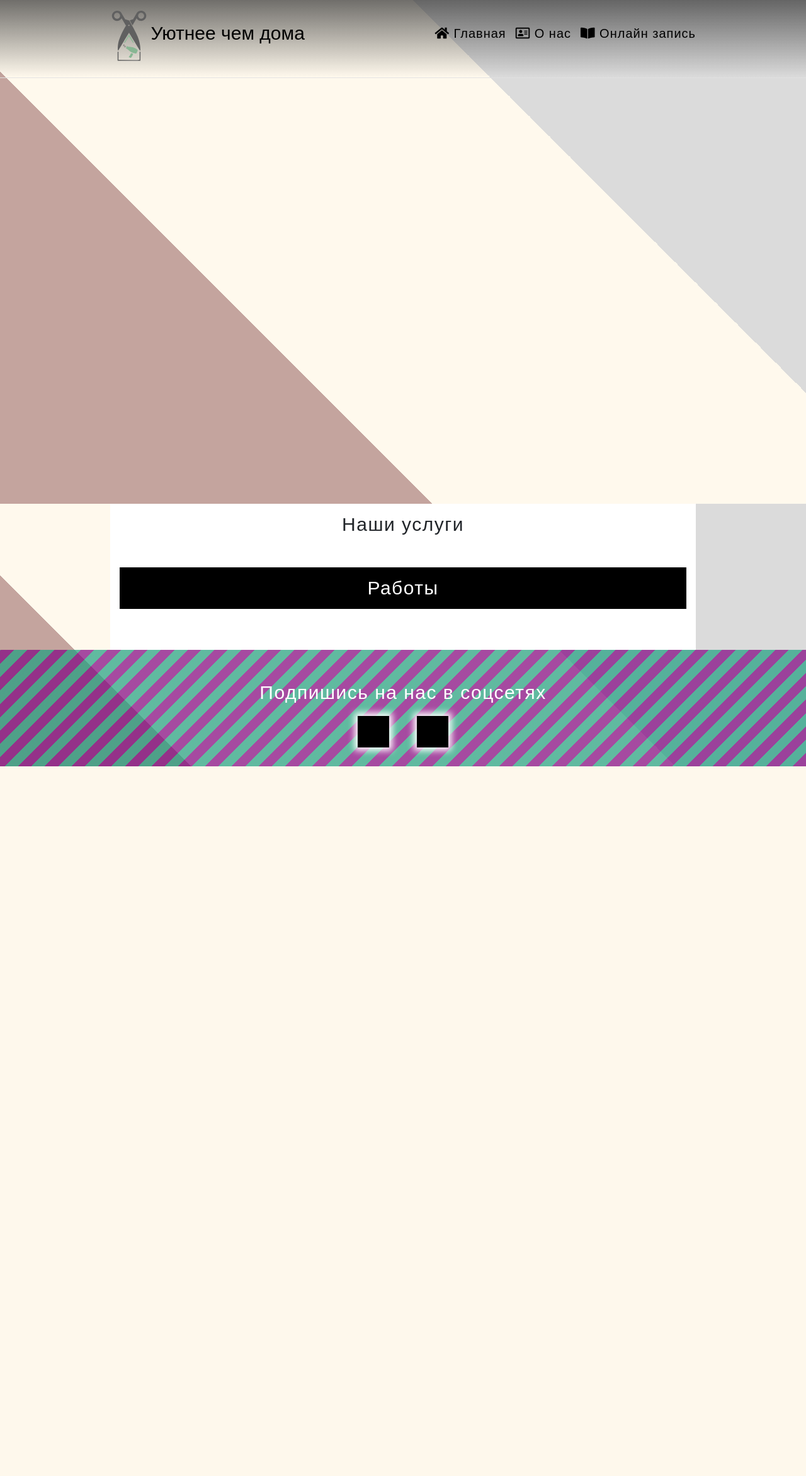
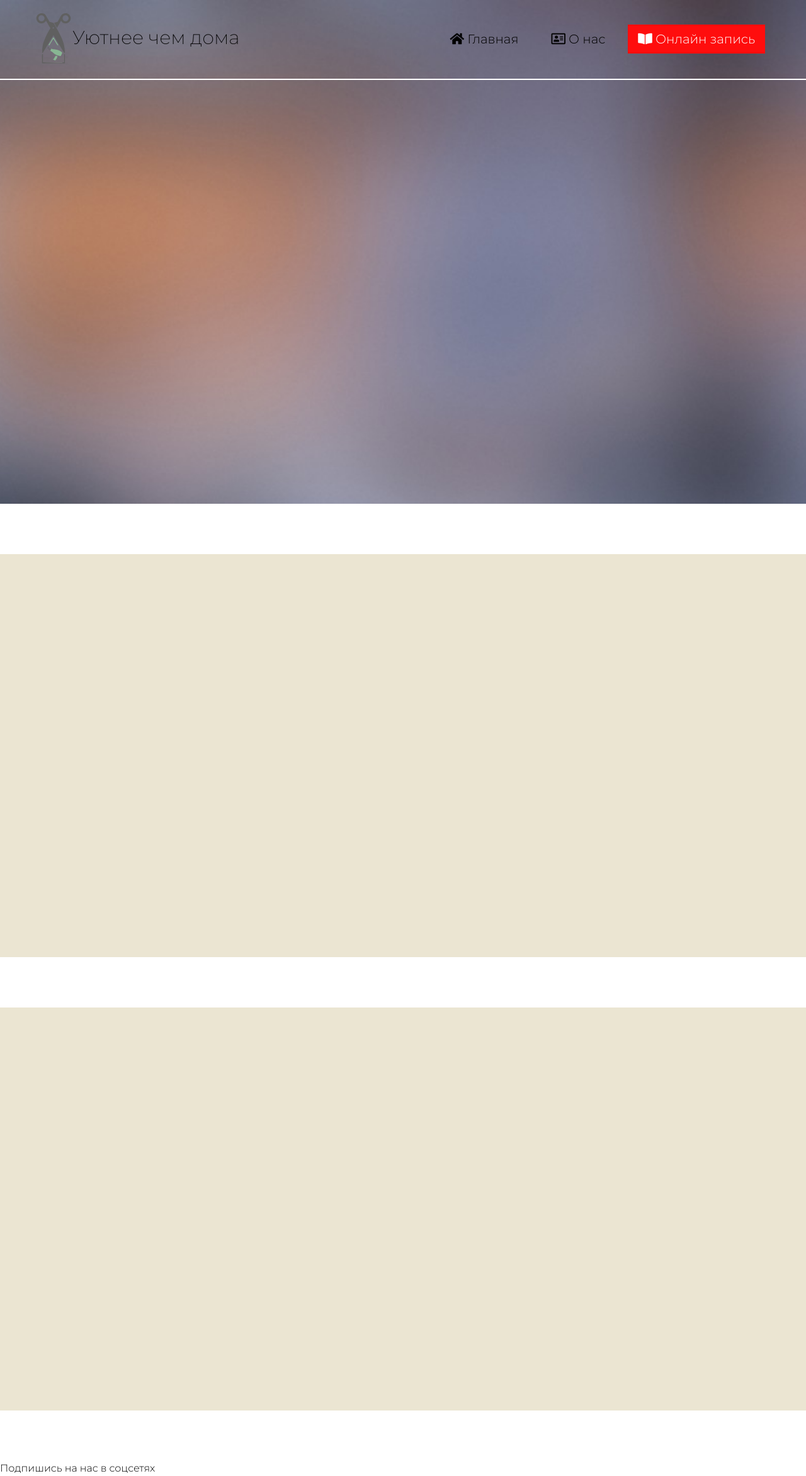
Before and after one commit to Kostya2702/HouseStrizhki, a Django app: page /about in a window 1280 px wide. Shown: the whole page at 63% size. Before the commit the page ends 1217 px from the top, so only its background shows below. Run offline with Django 3.2, Linux system fonts and the light colour scheme; some libraries are stand-ins or nearby versions.

Commit message:
New logic for title
All 'titles' will saved in one model for ease remaining

```diff
--- a/firstsite/mainapp/forms.py
+++ b/firstsite/mainapp/forms.py
@@ -4,13 +4,13 @@ from django.forms import ModelForm, TextInput, Textarea
 class ServicesForm(ModelForm):
     class Meta:
         model = Services
-        fields = ["title", "service"]
+        fields = ["titlePr", "price"]
         widgets = {
-            "title": TextInput(attrs={
+            "titlePr": TextInput(attrs={
                 "class": "form-control",
                 'placeholder': "Введите название"
             }),
-            "service": Textarea(attrs={
+            "price": Textarea(attrs={
                 "class": "form-control",
                 'placeholder': "Введите описание"
             }),
--- a/firstsite/mainapp/static/mainapp/css/style.css
+++ b/firstsite/mainapp/static/mainapp/css/style.css
@@ -1,161 +1,183 @@
 
-/* Стиль фона */
+
 body {
-    height: 1px;
-    background: linear-gradient(45deg, #c4a49e 33%, #FFF9ED 33%, #FFF9ED 70%, #DBDBDB 70%);
-    background-attachment: fixed;
-    background-size: contain;
-    background-position: center;
-    background-repeat: no-repeat;
-}
-/* Стиль шапки */
-header {
-    position: absolute;
-	left: 0;
-	top: 0;
-	width: 100%;
-	height: 124px;
-	background: -moz-linear-gradient(top, rgba(51, 51, 51, 0.7) 0%, rgba(51, 51, 51, 0) 100%);
-	background: -webkit-linear-gradient(top, rgba(51, 51, 51, 0.7) 0%, rgba(51, 51, 51, 0) 100%);
-	background: linear-gradient(to bottom, rgba(51, 51, 51, 0.7) 0%, rgba(51, 51, 51, 0) 100%);
-	filter: progid:DXImageTransform.Microsoft.gradient(startColorstr='#b3333333', endColorstr='#00333333', GradientType=0);
-	border-bottom: 1px #ffffff solid;
-	border-bottom: 1px rgba(255, 255, 255, 0.8) solid;
-	z-index: 3;
-}
-/* Стиль логотипа */
-header img {
-    width: 60px;
-    height: auto;
-}
-/* Стиль девиза */
-.logo {
-    font-size: 30px;
-    font-family: sans-serif;
-    color: rgb(0, 0, 0);
-    top: 10px;
-}
-/* Стиль навигации */
-header ul li{
-    display: block;
-    font-family: sans-serif;
-    letter-spacing: 0.05em;
-    margin: 0 0 0 15px;
-    list-style: none;
-	font-size: 20px;
-    color: rgb(0, 0, 0);
-    transition: transform .1s ease;
-}
-/* Анимация навигации */
-header ul li:hover, header ul a:hover{
-    color: rgb(139, 130, 75);
-    text-decoration: none;
-    transform: scale(1.05);
+    margin: 0;
+    font-family: 'Montserrat', sans-serif;
+    color: black;
+    line-height: 1.5;
 
 }
-/* Отступы для шапки и контента */
-.indent {
-    width: 100%;
-	min-width: 320px;
-	max-width: 930px;
-	margin: 0 auto;
-    position: relative;
-}
-/* Отступ от шапки */
-.main-content {
-    background: #ffffff;
-    position: relative;
-    margin-top: 100vh;
-}
-/* Расположение кнопок навигации в пространстве шапки */
-.link-box {
-    position: absolute;
-    top: 22px;
-    right: 0;
-    padding: 0;
+
+*,
+*:before,
+*:after {
+    box-sizing: border-box;
 }
 
-/* Область записи о сайте */
-.notesBox {
-    font-family: 'Giorgio Sans Bold', sans-serif;
-    letter-spacing: 0.03em;
-    font-size: 20px;
-    line-height: 28px;
+h1, h2, h3, h4, h5, h6 {
+    margin: 0;
 }
 
-/* Стиль шрифта о сайте */
-.notes {
-    letter-spacing: 0.05em;
-    padding: 40px 40px 40px;
+.title-section {
+    margin-bottom: 50px;
+    padding-bottom: 10px;
+    border-bottom: #FF0D0D 2px solid;
+}
+
+/* Container */
+.container {
+    width: 100%;
+    max-width: 1200px;
+    margin: 0 auto;
+}
+
+/* Intro */
+.intro {
+    width: 100%;
+    height: 100vh;
+
+    background: url('Font.jpg') center no-repeat;
+    background-position: center;
+    background-attachment: fixed;
+    background-size: cover;
+}
+
+.intro-in {
+    display: flex;
+    justify-content: center;
+    width: 100%;
+    max-width: 1050px;
+    padding-top: 85vh;
+}
+
+.address {
+    font-size: 24px;
+    margin-right: 30px;
+    color: white;
+    border-bottom: white 2px solid;
     position: relative;
 }
 
-/* Стиль заголовков */
-.style-h1 {
-    letter-spacing: 0.05em;
-    text-align: center;
-    font-size: 30px;
-    font-family: sans-serif;
+.address:nth-child(2) {
+    margin-right: 0;
 }
 
-.container {
-    padding: 15px;
+.address:before {
+    content: '';
+    background-color: #FF0D0D;
+    width: 20%;
+    height: 2px;
+    display: block;
+
+    position: absolute;
+    top: 100%;
 }
 
-.im12 {
-    background-attachment: fixed;
-    background-size: contain;
-    background-position: center;
-    background-repeat: no-repeat;
+/* Header */
+
+.header {
+    border-bottom: white solid;
+    border-width: 2px;
+    padding: 20px 0;
+    width: 100%;
+    position: absolute;
+    top: 0;
+    left: 0;
+    right: 0;
 }
 
-.one-level-img {
-    position: relative;
-    text-align: center;
+.header-in {
+    display: flex;
+    justify-content: space-between;
+    align-items: center;
 }
 
-.two-level-img {
-    min-width: 320px;
-    max-width: 930px;
-    position: relative;
+.logo {
+    font-size: 30px;
+    color: black;
+    font-weight: 200;
 }
 
 
-.samp-work {
-    background-color: black;
-    position: relative;
-    width: 100%;
-    margin: 50px 0px 50px 0px;
+.nav {
+    font-size: 20px;
 }
 
-.bot-info {
-    background: repeating-linear-gradient(-45deg, rgba(128, 0, 128, 0.7), rgba(128, 0, 128, 0.7) 15px, rgba(29, 159, 127, 0.7) 15px, rgba(29, 159, 127, 0.7) 30px);
-    text-align: center;
-    padding: 30px;
+.nav-link {
+    margin: 0 10px;
+    font-weight: 300;
+    display: inline-block;
+    vertical-align: top;
+    text-decoration: none;
+    color: black;
+
     position: relative;
+
+    transition: color .2s linear;
 }
 
-.style-h1-info {
-    padding: 15px;
+.nav-link:after {
+    content: "";
+    width: 100%;
+    height: 3px;
+    display: block;
+    background-color: rgb(255, 255, 255);
+    opacity: 0;
+
+    position: absolute;
+    top: 100%;
+    left: 0;
+    z-index: 1;
+
+    transition: opacity .2s linear;
+
+}
+
+.nav-link:hover:after {
+    opacity: 1;
+}
+
+.nav-link:hover {
     color: white;
 }
 
-.ikon-position {
-    display: inline-block;
-    vertical-align: middle;
-    box-shadow: 0px 0px 10px 5px white;
-    position: relative;
+.nav-link-write {
+    color: white;
+    background-color: #FF0D0D;
 }
 
-.style-vk {
-    margin-right: 40px;
-    background-color: rgb(0, 0, 0);
-    width: 50px;
-    height: 50px;
+.nav-link-write:hover {
+    background-color: #ff0d0d70;
 }
 
-.style-inst {
-    background-color: rgb(0, 0, 0);
-    width: 50px;
-    height: 50px;
+
+/* About */
+
+.section {
+    height: 80vh;
+    margin: 10vh auto;
+    background-color:#EBE5D2;
+    padding-top: 10vh;
 }
+
+.about-us {
+    text-align: center;
+    display: block;
+    justify-content: center;
+}
+
+
+
+.text-about {
+    font-size: 20px;
+    letter-spacing: 0.3em;
+    line-height: 30px;
+}
+
+/* Price */
+
+.price-section {
+    text-align: center;
+    display: block;
+    justify-content: center;
+}
--- a/firstsite/mainapp/templates/mainapp/base.html
+++ b/firstsite/mainapp/templates/mainapp/base.html
@@ -8,38 +8,51 @@
           content="width=device-width, user-scalable=no, initial-scale=1.0, maximum-scale=1.0, minimum-scale=1.0">
     <meta http-equiv="X-UA-Compatible" content="ie=edge">
     <title>{% block title %}{% endblock %}</title>
+    <link href="https://fonts.googleapis.com/css2?family=Montserrat:wght@100;200;300;600&display=swap" rel="stylesheet">
     <link rel="stylesheet" href="https://stackpath.bootstrapcdn.com/bootstrap/4.5.2/css/bootstrap.min.css">
     <link rel="stylesheet" href="{% static 'mainapp/css/style.css' %}">
     <link rel="stylesheet" href="https://use.fontawesome.com/releases/v5.8.2/css/all.css">
+    <link href="https://fonts.googleapis.com/css2?family=Poiret+One&display=swap" rel="stylesheet">
 </head>
 
 <body>
 
-  <header class="p-3 d-flex text-black">
-    <div class="indent">
-      <div>
-        <img src="{% static 'mainapp/img/logo.svg' %}" alt="Logo">
-        <span class="logo">Уютнее чем дома</span>
+  <header class="header">
+    <div class="container">
+      <div class="header-in">
+        <div class="logo">
+          <img src="{% static 'mainapp/img/logo.svg' %}" alt="Logo" width="60px">Уютнее чем дома
+        </div>
+          <nav class="nav">
+            <a class="nav-link" href="{% url 'home' %}"><li><i class="fas fa-home"></i> Главная</li></a>
+            <a class="nav-link" href="{% url 'about' %}"><li><i class="far fa-address-card"></i> О нас</li></a>
+            <a class="nav-link nav-link-write" href="{% url 'create' %}"><li><i class="fas fa-book-open"></i> Онлайн запись</li></a>
+          </nav>
       </div>
-      <ul class="nav me-lg-auto link-box">
-        <a href="{% url 'home' %}"><li><i class="fas fa-home"></i> Главная</li></a>
-        <a href="{% url 'about' %}"><li><i class="far fa-address-card"></i> О нас</li></a>
-        <a href="{% url 'create' %}"><li><i class="fas fa-book-open"></i> Онлайн запись</li></a>
-      </ul>
     </div>
   </header>
-    <!-- <div class="one-level-img">
-      <p>
-        <img src="{% static 'mainapp/img/Dan_Tim.jpg' %}" alt="1" width="600" height="800">
-        <img src="{% static 'mainapp/img/Dan.jpg' %}" alt="2" width="600" height="800">
-      </p>
-    </div> -->
 
-  <main class="main-content indent">
+  <div class="intro">
     <div class="container">
-      {% block content %}{% endblock %}
+      {% block intro %}{% endblock %}
     </div>
-  </main>
+  </div>
+
+  <section class="section">
+    <div class="container">
+      <div class="about-us">
+        {% block about %}{% endblock %}
+      </div>
+    </div>
+  </section>
+
+  <section class="section">
+    <div class="container">
+      <div class="price-section">
+        {% block price %}{% endblock %}
+      </div>
+    </div>
+  </section>
 
   <div class="bot-info">
     <div class="style-h1-info style-h1">Подпишись на нас в соцсетях</div>
--- a/firstsite/mainapp/templates/mainapp/index.html
+++ b/firstsite/mainapp/templates/mainapp/index.html
@@ -4,30 +4,43 @@
 {{ title }}
 {% endblock %}
 
-{% block content %}
-    <div class="notesBox">
-        {% for el in opisanie %}
-        <div class="notes">
-                <h1 class="style-h1">{{ el.titleAbout }}</h1>
-                <span>{{ el.noteAbout }}</span>
+{% block intro %}
+
+    {% for el in addresses %}
+        <div class="intro-in">
+            <div class="address">{{ el.city }}</div>
+            <div class="address">{{ el.number }}</div>
+        </div>
+    {% endfor %}
+
+{% endblock %}
+
+{% block about %}
+
+    {% for el in opisanie %}
+    <h1 class="title-section">{{ el.titleAbout }}</h1>
+        <div>
+            <span class="text-about">{{ el.noteAbout }}</span>
+        </div>
+    {% endfor %}
+
+{% endblock %}
+
+
+{% block price %}
+
+    {% for el in prices %}
+        <h1 class="title-section">{{ titlePr }}</h1>
+            <div class="text-price">
+                <h3>{{ el.name }}</h3>
+                <p>{{ el.price }}</p>
             </div>
-        {% endfor %}
-    </div>
+    {% endfor %}
+
+{% endblock %}
+
     <div>
-        <h1 class="style-h1">Наши услуги</h1>
-        {% if tasks != 0 %}
-            {% for el in tasks %}
-                <div class="alert alert-warning mt-2">
-                    <h3>{{ el.title }}</h3>
-                    <p>{{ el.service }}</p>
-                </div>
-            {% endfor %}
-        {% else %}
-                <p>Нужно заполнить все поля</p>
-        {% endif %}
-    </div>
-    <div class="samp-work">
-        <h1 class="style-h1 style-h1-info">Работы</h1>
+        <h1>Работы</h1>
         {% for el in add_photo %}
             <div>
                 <div>{{ el.photo }}</div>
@@ -35,4 +48,3 @@
             </div>
         {% endfor %}
     </div>
-{% endblock %}
--- a/firstsite/mainapp/views.py
+++ b/firstsite/mainapp/views.py
@@ -1,14 +1,22 @@
 from django.shortcuts import render, redirect
-from .models import Atmosfere, Services
+from .models import Address, Atmosfere, Services
 from .forms import ServicesForm
 from .models import About
 
 
 def index(request):
+    numbers = Address.objects.all()
+    addresses = Address.objects.all()
     add_photo = Atmosfere.objects.all()
     opisanie = About.objects.all()
-    tasks = Services.objects.all()
-    return render(request, 'mainapp/index.html', {'title': 'HouseStrizhki', 'tasks': tasks, 'opisanie': opisanie, 'add_photo': add_photo})
+    prices = Services.objects.all()
+    return render(request, 'mainapp/index.html', {'title': 'HouseStrizhki',
+                                                'prices': prices,
+                                                'opisanie': opisanie,
+                                                'add_photo': add_photo,
+                                                'addresses': addresses,
+                                                'numbers': numbers,
+                                                })
 
 def about(request):
     return render(request, 'mainapp/index.html')
```
Also changed, not shown: firstsite/mainapp/admin.py (+7 -1 lines), firstsite/mainapp/models.py (+17 -3 lines), firstsite/db.sqlite3, firstsite/mainapp/migrations/0005_address.py (added), firstsite/mainapp/migrations/0006_phone_number.py (added), firstsite/mainapp/migrations/0007_auto_20210521_1122.py (added), firstsite/mainapp/migrations/0008_auto_20210524_1430.py (added), firstsite/mainapp/migrations/0009_auto_20210524_1454.py (added), firstsite/mainapp/static/mainapp/css/Font.jpg (added), firstsite/mainapp/static/mainapp/css/Font_intro.png (added).
